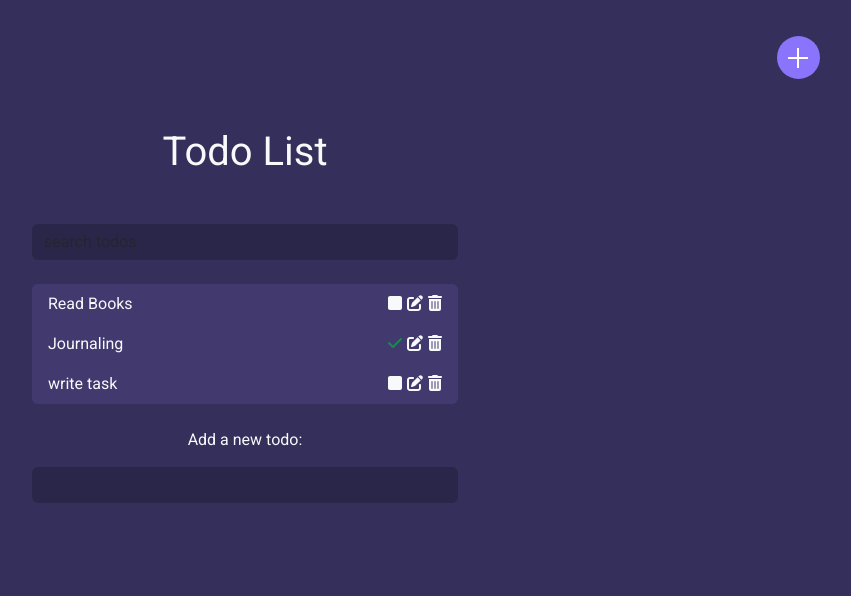
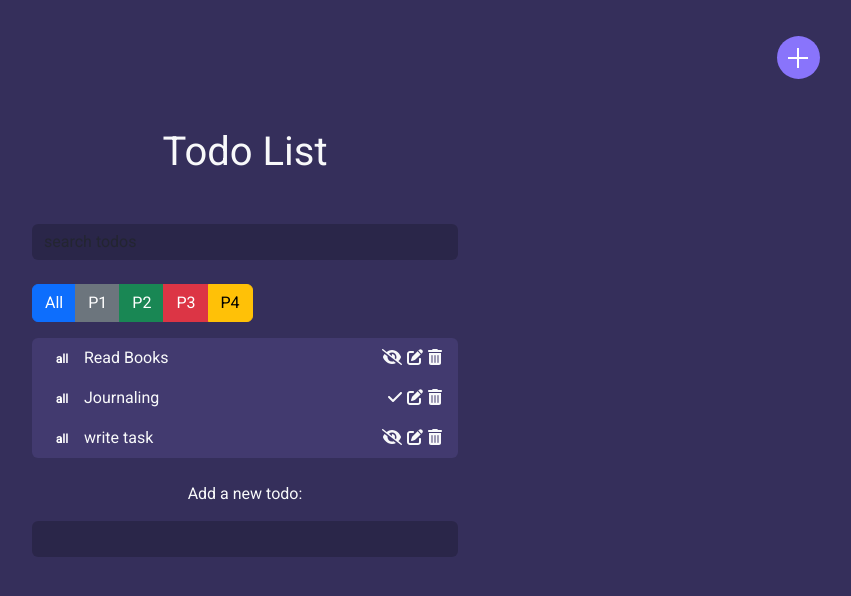
Before and after one commit to MdAmine/todo-app-2024, a React (Vite) app: page / in a window 1280 px wide. Both pictures are taken after typing "name@example.com", "Sample123" into the empty fields and a click on the button "Login". Shown: the top 596 px of the page, without its empty margins (395-1246 px from the left). Built offline with nearby package versions, Linux system fonts and the light colour scheme; the HTML template or start-up script is replaced by a standard one.

Commit message:
feat: check and uncheck todoItem and Priorities

```diff
--- a/src/components/Todo/Add/add.tsx
+++ b/src/components/Todo/Add/add.tsx
@@ -3,11 +3,14 @@ import todoItems, { addNewTodoItem, generatedId } from "../../Utils";
 
 function Add(props)  {
   const [newTodo, setNewTodo] = useState("");
+  const [priority, setPriority] = useState("");
+
 
   const handleSubmit = (event) => {
     event.preventDefault();
-    props.addNewTodoItem(newTodo);
+    props.addNewTodoItem(newTodo,priority);
     setNewTodo("");
+    setPriority("");
   };
   const handleChange = (event)=> {
     setNewTodo(event.target.value);
@@ -26,6 +29,7 @@ function Add(props)  {
         value={newTodo}
         onChange={handleChange}
       />
+
     </form>
   );
 }
--- a/src/components/Todo/Todo.tsx
+++ b/src/components/Todo/Todo.tsx
@@ -8,18 +8,18 @@ import { useEffect, useState } from "react";
 const Todo= () => {
     const [todos, setTodos] = useState(todoItems);
     const [searchQuery, setSearchQuery] = useState("");
+    const [selectedPriority, setSelectedPriority] = useState("All");
 
-
-    function addNewTodoItem(title: any) {
+    function addNewTodoItem(title) {
         const newItem = {
             id: generatedId(),
             todo: title,
             complete: false,
+            priority: selectedPriority,
         };
-        console.log(newItem);
-    setTodos(prevTodos => [...prevTodos, newItem]);
+        setTodos(prevTodos => [...prevTodos, newItem]);
 
-    };
+    }
     function updateTodoItem(id: number, newTitle: any) {
         const updatedTodos = todos.map(item =>
             item.id === id ? { ...item, todo: newTitle } : item
@@ -33,11 +33,25 @@ const Todo= () => {
     function handleSearchChange(event) {
         setSearchQuery(event.target.value);
         console.log(event.target.value);
+    };
+
+    function updateTodoState(id: number, complete: any) {
+        const updatedTodosstatus = todos.map(item =>
+            item.id === id ? { ...item, complete: complete} : item
+        );
+        setTodos(updatedTodosstatus);
+    };
+    function handlePriorityChange(priority) {
+        setSelectedPriority(priority);
     }
 
-    const filteredTodos = todos.filter(item =>
-        typeof item.todo === "string" && item.todo.toLowerCase().includes(searchQuery.toLowerCase())
-    );
+    const filteredTodos = todos.filter(item => {
+        const matchesQuery = typeof item.todo === "string" && item.todo.toLowerCase().includes(searchQuery.toLowerCase());
+        const matchesPriority = selectedPriority === "All" || item.priority === selectedPriority;
+        return matchesQuery && matchesPriority;
+    });
+
+
     return(
         <>
          <header className="text-center text-light my-4">
@@ -51,6 +65,13 @@ const Todo= () => {
             onChange={handleSearchChange}
           />
         </header>
+        <div className="btn-group mb-3" role="group">
+                <button type="button" className="btn btn-primary" onClick={() => handlePriorityChange("All")}>All</button>
+                <button type="button" className="btn btn-secondary" onClick={() => handlePriorityChange("P1")}>P1</button>
+                <button type="button" className="btn btn-success" onClick={() => handlePriorityChange("P2")}>P2</button>
+                <button type="button" className="btn btn-danger" onClick={() => handlePriorityChange("P3")}>P3</button>
+                <button type="button" className="btn btn-warning" onClick={() => handlePriorityChange("P4")}>P4</button>
+            </div>
                 <ul className="list-group todos mx-auto text-light">
                 {filteredTodos.map((item) => (
     <TodoItem
@@ -58,10 +79,11 @@ const Todo= () => {
         item={item}
         updateTodoItem={updateTodoItem}
         deleteTodoItem={deleteTodoItem}
+        updateTodoState={updateTodoState}
     />
 ))}
             </ul>
-            <Add addNewTodoItem={addNewTodoItem} />
+            <Add addNewTodoItem={addNewTodoItem} selectedPriority={selectedPriority}/>
             </>
     )
 }
--- a/src/components/Todo/TodoItem/TodoItem.tsx
+++ b/src/components/Todo/TodoItem/TodoItem.tsx
@@ -1,4 +1,4 @@
-import { faCheck, faPenToSquare, faSquare, faTrashAlt } from "@fortawesome/free-solid-svg-icons";
+import { faCheck, faCircle, faEyeSlash, faPenToSquare, faSquare, faTrashAlt } from "@fortawesome/free-solid-svg-icons";
 import { FontAwesomeIcon } from "@fortawesome/react-fontawesome";
 
 
@@ -15,31 +15,32 @@ const TodoItem = (props) => {
     };
 
     const handleToggleComplete = () => {
-        props.updateTodoItem(props.item.id, {
-            ...props.item,
-            complete: !props.item.complete,
-        });
+        props.updateTodoState(props.item.id, props.item.complete= !props.item.complete );
         console.log(props.item.complete);
+    };
+    const priorityColors = {
+        P1: 'primary',
+        P2: 'success',
+        P3: 'danger',
+        P4: 'warning'
     };
 
         return(
             <>
-             <li className={`list-group-item d-flex justify-content-between align-items-center ${props.item.complete ? 'completed' : ''}`}>
-
-               <span>{props.item.todo}</span>
+             <li className="list-group-item d-flex justify-content-between align-items-center">
+               <span><span className={`badge bg-${priorityColors[props.item.priority]} me-2`}>{props.item.priority}</span>{props.item.todo}</span>
                 <div>
                 <FontAwesomeIcon
-    style={{ marginRight: "0.3em" }}
-    icon={props.item.complete ? faCheck : faSquare} // Conditionally render faCheck if complete, faSquare if not
-    className={`pointer ${props.item.complete ? 'text-success' : ''}`}
-    onClick={handleToggleComplete}
-/>
+                        style={{ marginRight: "0.3em" }}
+                        icon={props.item.complete ? faCheck : faEyeSlash}
+                        className={"pointer"}
+                        onClick={handleToggleComplete}
+                    />
                     <FontAwesomeIcon
                         style={{ marginRight: "0.3em" }}
                         icon={faPenToSquare}
                         className="pointer"
                         onClick={handleUpdate} />
-
                     <FontAwesomeIcon icon={faTrashAlt}
                         className="pointer"
                         onClick={handleDelete} />
--- a/src/components/Utils.tsx
+++ b/src/components/Utils.tsx
@@ -4,16 +4,19 @@ let todoItems=[
         id:generatedId(),
         todo:"Read Books",
         complete:false,
+        priority: "all",
     },
     {
         id:generatedId(),
         todo:"Journaling",
         complete:true,
+        priority: "all",
     },
     {
         id:generatedId(),
         todo:"write task",
         complete:false,
+        priority: "all",
     }
 ]
 
```
Also changed, not shown: 1 other file (tests, documents, lock files or other folders).
